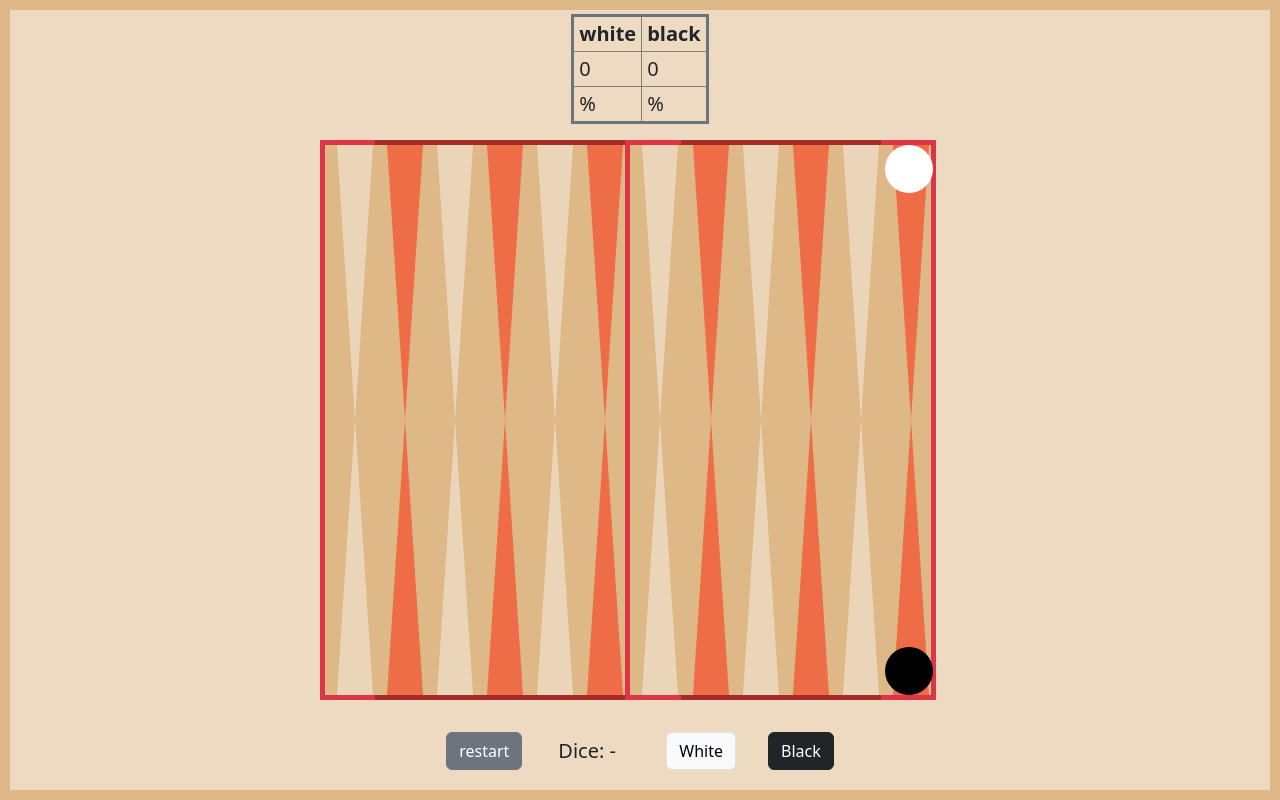
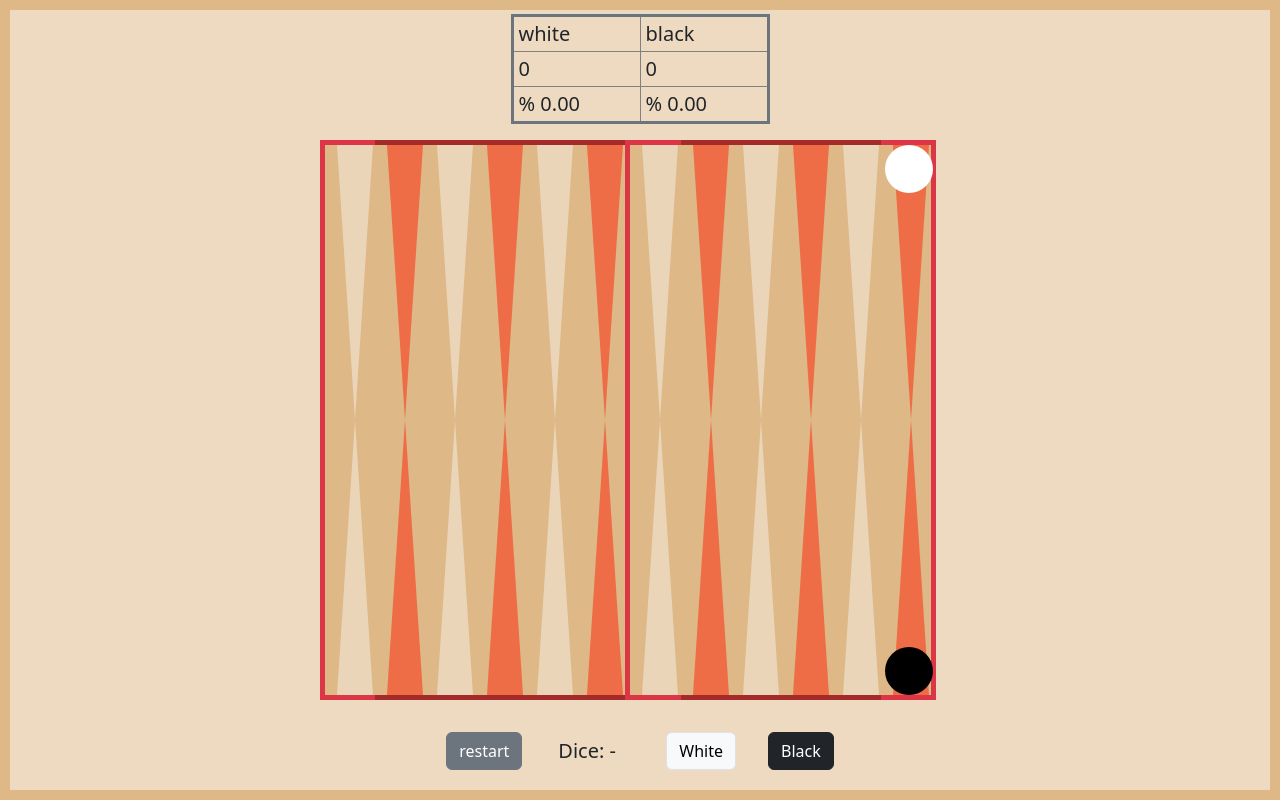
Before and after one commit to jankat11/react-two-pieces-backgammon, a React (Vite) app: page / in a window 1280 px wide. Built offline with nearby package versions, Linux system fonts and the light colour scheme.

Commit message:
add ratios

```diff
--- a/src/App.jsx
+++ b/src/App.jsx
@@ -7,12 +7,17 @@ import { wrapperClass, whiteInitital, blackInitital } from "./utility";
 const App = () => {
   const [whitePiece, setWhitePiece] = useState(whiteInitital);
   const [blackPiece, setBlackPiece] = useState(blackInitital);
-  const [endGame, setEndGame] = useState(false)
+  const [whiteScore, setWhiteScore] = useState(0);
+  const [blackScore, setBlackScore] = useState(0);
+  const [endGame, setEndGame] = useState(false);
 
   return (
     <>
       <section className={wrapperClass}>
-        <ScoreBoard />
+        <ScoreBoard
+          whiteScore={whiteScore}
+          blackScore={blackScore}
+        />
         <GameBoard whitePiece={whitePiece} blackPiece={blackPiece} />
         <PlayButtons
           whitePiece={whitePiece}
@@ -21,6 +26,8 @@ const App = () => {
           setBlackPiece={setBlackPiece}
           setWhitePiece={setWhitePiece}
           setEndGame={setEndGame}
+          setWhiteScore={setWhiteScore}
+          setBlackScore={setBlackScore}
         />
       </section>
     </>
--- a/src/PlayButtons.jsx
+++ b/src/PlayButtons.jsx
@@ -1,5 +1,5 @@
 import { Button } from "react-bootstrap";
-import { useState, useRef, } from "react";
+import { useState, useRef } from "react";
 import PropTypes from "prop-types";
 import {
   newDice,
@@ -17,12 +17,14 @@ const PlayButtons = ({
   setBlackPiece,
   setWhitePiece,
   setEndGame,
+  setBlackScore,
+  setWhiteScore,
 }) => {
   const [dice, setDice] = useState("-");
   const buttonWhite = useRef();
   const buttonBlack = useRef();
 
-/*   useEffect(() => {
+  /*   useEffect(() => {
     buttonWhite.current.click();
   }, []); */
 
@@ -36,6 +38,7 @@ const PlayButtons = ({
           color: "green",
         }));
         setEndGame(true);
+        setWhiteScore((prev) => prev + 1);
         return;
       }
       return;
@@ -56,6 +59,7 @@ const PlayButtons = ({
           color: "green",
         }));
         setEndGame(true);
+        setBlackScore((prev) => prev + 1);
         return;
       }
       return;
@@ -67,11 +71,11 @@ const PlayButtons = ({
   };
 
   const restartGame = () => {
-    setEndGame(false)
-    setBlackPiece(blackInitital)
-    setWhitePiece(whiteInitital)
-    setDice("-")
-  }
+    setEndGame(false);
+    setBlackPiece(blackInitital);
+    setWhitePiece(whiteInitital);
+    setDice("-");
+  };
 
   return (
     <article className="button-container my-3 d-flex w-100 justify-content-center">
@@ -109,9 +113,11 @@ PlayButtons.propTypes = {
   whitePiece: PropTypes.object,
   blackPiece: PropTypes.object,
   endGame: PropTypes.bool,
-  setBlackPiece: PropTypes.function,
-  setWhitePiece: PropTypes.function,
-  setEndGame: PropTypes.function,
+  setBlackPiece: PropTypes.func,
+  setWhitePiece: PropTypes.func,
+  setEndGame: PropTypes.func,
+  setWhiteScore: PropTypes.func,
+  setBlackScore: PropTypes.func,
 };
 
 export default PlayButtons;
--- a/src/ScoreBoard.jsx
+++ b/src/ScoreBoard.jsx
@@ -1,23 +1,37 @@
+import PropTypes from "prop-types";
 
+const ScoreBoard = ({ blackScore, whiteScore }) => {
+  const total = whiteScore + blackScore;
+  const whitePursent = total === 0 ? 0 : (whiteScore / total) * 100;
+  const blackPursent = total === 0 ? 0 : (blackScore / total) * 100;
 
-const ScoreBoard = () => {
   return (
     <section className="score my-3 blockquote">
       <table className="border border-3 border-secondary">
         <thead>
-          <th>white</th>
-          <th>black</th>
+          <tr>
+            <td>white</td>
+            <td>black</td>
+          </tr>
         </thead>
-        <tr>
-          <td>0</td>
-          <td>0</td>
-        </tr>
-        <tr>
-          <td>%</td>
-          <td>%</td>
-        </tr>
+        <tbody>
+          <tr>
+            <td>{whiteScore}</td>
+            <td>{blackScore}</td>
+          </tr>
+          <tr>
+            <td>% {whitePursent.toFixed(2)}</td>
+            <td>% {blackPursent.toFixed(2)}</td>
+          </tr>
+        </tbody>
       </table>
     </section>
   );
 };
+
+ScoreBoard.propTypes = {
+  whiteScore: PropTypes.number,
+  blackScore: PropTypes.number,
+};
+
 export default ScoreBoard;
--- a/src/index.css
+++ b/src/index.css
@@ -4,10 +4,8 @@
   background-color: rgba(222, 184, 135, 0.521);
 }
 
-.score .col {
-  background-color: rgba(222, 184, 135, 0.13) !important;
-  padding: 0 !important;
-  margin: 0 !important;
+table td {
+  width: 8rem;
 }
 
 .piece {
```
